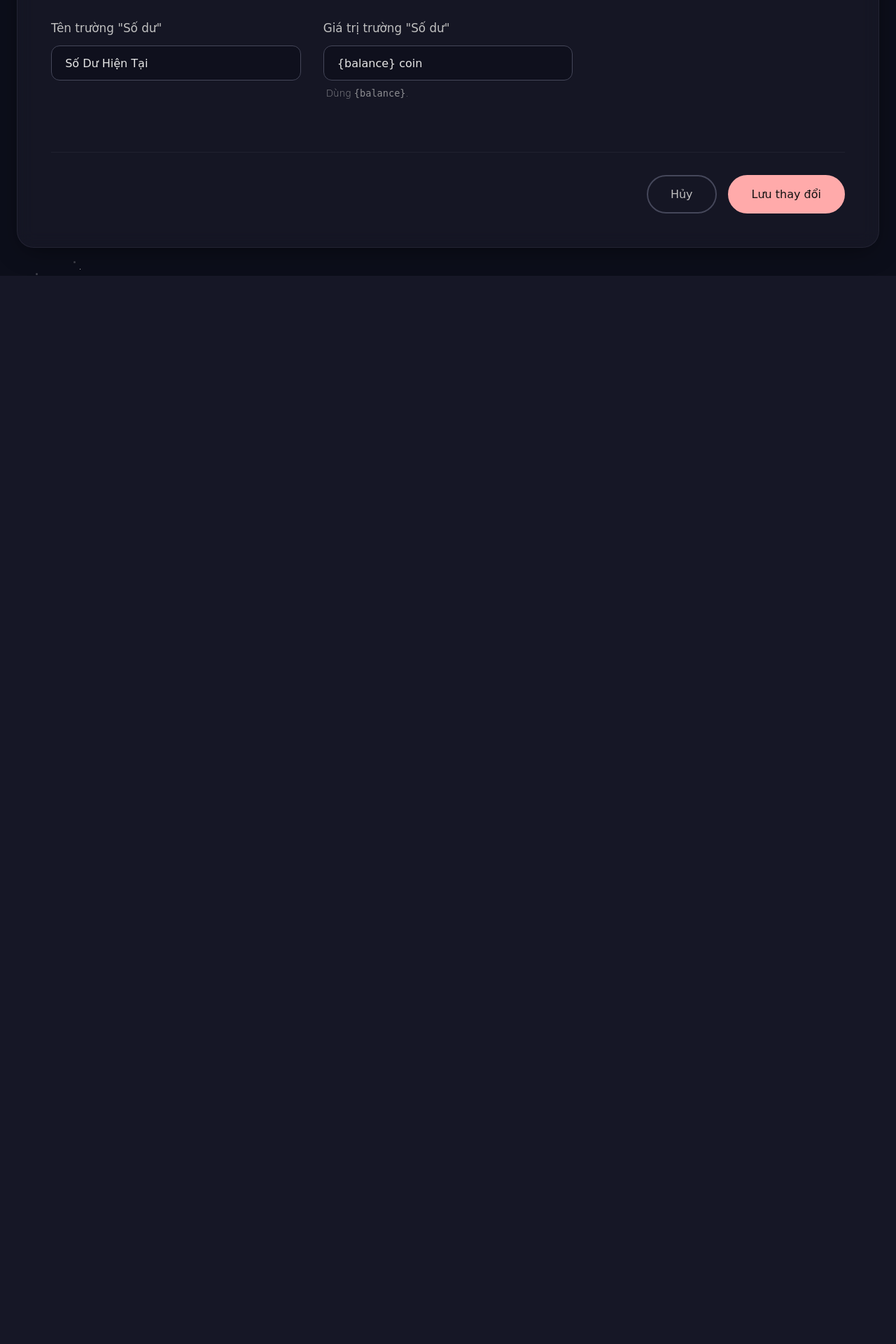
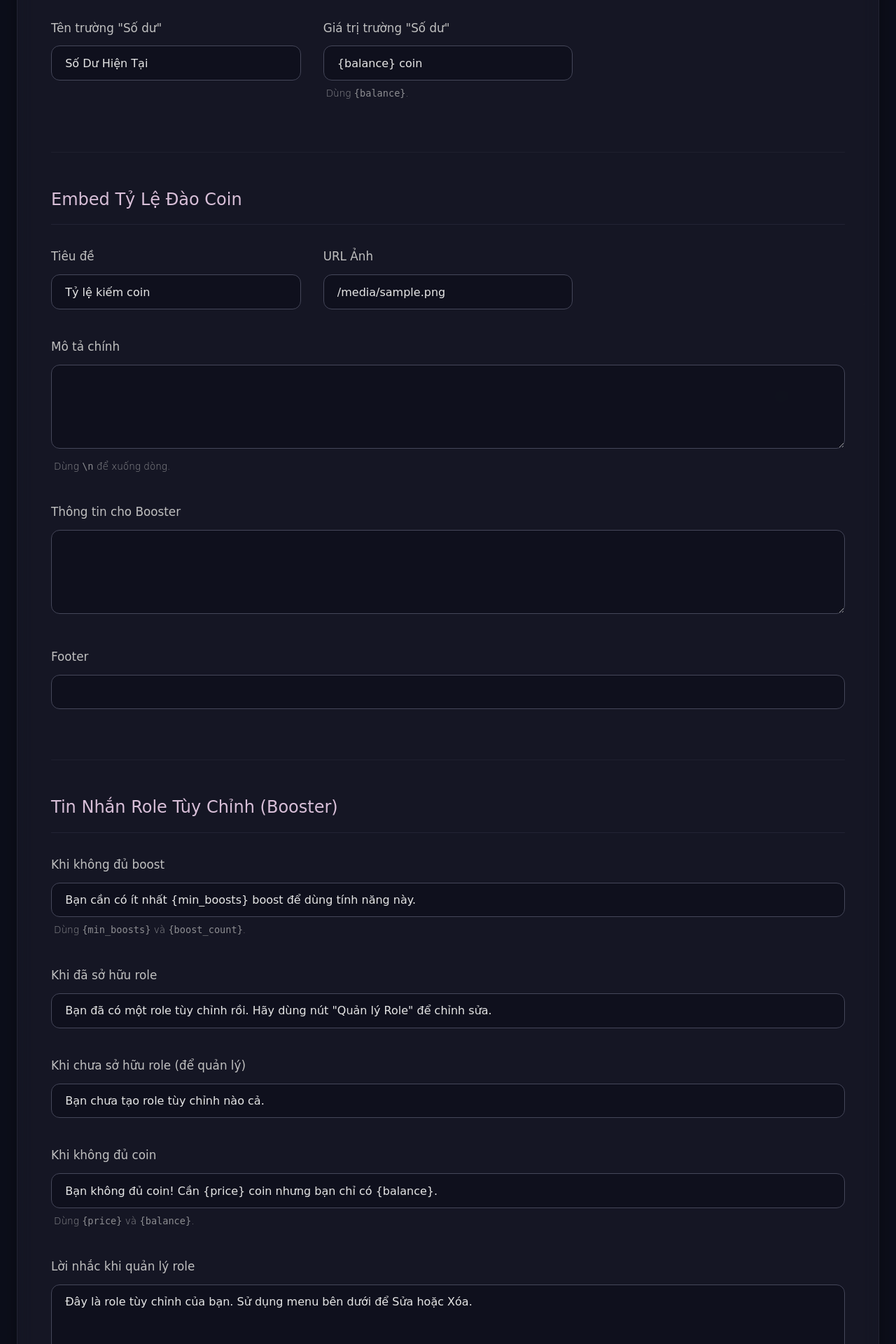
Before and after one commit to Rin1809/web_suport_discord_shop_bot, a Flask app: page /edit/1 in a window 1280 px wide, after a click on "Tin nhắn & Embeds". Shown: the part 1345-3265 px from the top of the page at 70% size. Before the commit the page ends 1739 px from the top, so only its background shows below. Run offline with Flask 3, Linux system fonts and the light colour scheme; a database or web service that is not in the repository returns one stand-in record (values such as "Sample title"); some libraries are stand-ins or nearby versions; some web fonts are replaced.

Commit message:
them quan ly tkcn va qlrcn

```diff
--- a/app.py
+++ b/app.py
@@ -7,11 +7,11 @@ from dotenv import load_dotenv
 from flask import Flask, render_template, request, redirect, url_for, flash
 from collections import defaultdict
 
-# Tai bien moi truong
+# tai env
 load_dotenv()
 
 app = Flask(__name__)
-# Can co secret key
+# can co secret key
 app.config['SECRET_KEY'] = os.urandom(24)
 
 DATABASE_URL = os.getenv("DATABASE_URL")
@@ -21,7 +21,7 @@ API_BASE_URL = "https://discord.com/api/v10"
 # --- HELPER FUNCTIONS FOR DISCORD API ---
 
 def discord_api_request(endpoint):
-    # Ham helper de goi discord api
+    # ham goi discord api
     if not BOT_TOKEN:
         return None
     headers = {"Authorization": f"Bot {BOT_TOKEN}"}
@@ -37,7 +37,7 @@ def discord_api_request(endpoint):
 
 
 def get_db_connection():
-    # Ham ket noi db
+    # ham ket noi db
     try:
         conn = psycopg2.connect(DATABASE_URL)
         return conn
@@ -46,21 +46,21 @@ def get_db_connection():
         return None
 
 def parse_form_data(form):
-    # Ham xu ly du lieu tu form phuc tap
+    # ham xu ly data form
     config = defaultdict(dict)
 
-    # Cac key don le
+    # key don le
     simple_keys = [
-        'shop_channel_id', 'leaderboard_thread_id', # Them vao day
+        'shop_channel_id', 'leaderboard_thread_id',
         'EMBED_COLOR', 'SELL_REFUND_PERCENTAGE',
         'SHOP_EMBED_THUMBNAIL_URL', 'SHOP_EMBED_IMAGE_URL',
-        'EARNING_RATES_IMAGE_URL'
+        'EARNING_RATES_IMAGE_URL' # them key moi vao day
     ]
     for key in simple_keys:
         if form.get(key):
             config[key] = form.get(key)
 
-    # Cac key long nhau
+    # key long nhau
     for key, value in form.items():
         if '[' in key and ']' in key:
             parts = key.replace(']', '').split('[')
@@ -99,7 +99,7 @@ def parse_form_data(form):
         config['SELL_REFUND_PERCENTAGE'] = float(config['SELL_REFUND_PERCENTAGE'])
 
 
-    # Ty le coin categories
+    # ty le coin categories
     cat_ids = request.form.getlist('category_rate_id[]')
     cat_msgs = request.form.getlist('category_rate_messages[]')
     cat_reacts = request.form.getlist('category_rate_reactions[]')
@@ -112,7 +112,7 @@ def parse_form_data(form):
                 "REACTIONS_PER_COIN": int(cat_reacts[i]) if cat_reacts[i] else None
             }
 
-    # Ty le coin channels
+    # ty le coin channels
     chan_ids = request.form.getlist('channel_rate_id[]')
     chan_msgs = request.form.getlist('channel_rate_messages[]')
     chan_reacts = request.form.getlist('channel_rate_reactions[]')
@@ -125,7 +125,7 @@ def parse_form_data(form):
                 "REACTIONS_PER_COIN": int(chan_reacts[i]) if chan_reacts[i] else None
             }
 
-    # QnA
+    # qna
     qna_labels = request.form.getlist('qna_label[]')
     qna_descriptions = request.form.getlist('qna_description[]')
     qna_emojis = request.form.getlist('qna_emoji[]')
@@ -143,13 +143,13 @@ def parse_form_data(form):
                 "answer_description": qna_descs[i].replace('\r\n', '\\n')
             })
 
-    # Chuyen defaultdict thanh dict bth
+    # chuyen defaultdict thanh dict bth
     return json.loads(json.dumps(config))
 
 
 @app.route('/')
 def index():
-    # Trang chu, hien thi list server
+    # trang chu
     conn = get_db_connection()
     if not conn:
         flash("Không thể kết nối đến cơ sở dữ liệu!", "danger")
@@ -184,19 +184,19 @@ def index():
 
 @app.route('/edit/<int:guild_id>', methods=['GET', 'POST'])
 def edit_config(guild_id):
-    # Trang chinh sua config
+    # trang chinh sua
     conn = get_db_connection()
     if not conn:
         flash("Không thể kết nối đến cơ sở dữ liệu!", "danger")
         return redirect(url_for('index'))
 
     if request.method == 'POST':
-        # Parse all data tu form vao 1 object
+        # parse data
         config_data_json = parse_form_data(request.form)
 
         try:
             with conn.cursor() as cur:
-                # Update 1 cot JSONB duy nhat
+                # update
                 cur.execute(
                     """
                     UPDATE guild_configs
@@ -214,9 +214,8 @@ def edit_config(guild_id):
 
         return redirect(url_for('index'))
 
-    # Xu ly GET request
+    # xu ly GET
     with conn.cursor() as cur:
-        # Chi can lay 1 cot config_data
         cur.execute("SELECT config_data FROM guild_configs WHERE guild_id = %s;", (guild_id,))
         db_result = cur.fetchone()
     conn.close()
@@ -227,7 +226,7 @@ def edit_config(guild_id):
 
     config = db_result[0] or {}
 
-    # Dam bao cac key chinh luon ton tai de tranh loi
+    # dam bao key luon ton tai
     keys_to_ensure = {
         "MESSAGES": {}, "FOOTER_MESSAGES": {},
         "CURRENCY_RATES": {"default": {}, "categories": {}, "channels": {}},
@@ -237,13 +236,13 @@ def edit_config(guild_id):
         if key not in config:
             config[key] = default_value
 
-    # Xuong dong trong text area
+    # xuong dong
     if "QNA_DATA" in config:
         for item in config["QNA_DATA"]:
             if "answer_description" in item and item["answer_description"]:
                 item["answer_description"] = item["answer_description"].replace('\\n', '\n')
 
-    # Lay thong tin tu discord api
+    # lay thong tin tu discord
     guild_details = discord_api_request(f"/guilds/{guild_id}")
     all_channels = discord_api_request(f"/guilds/{guild_id}/channels")
 
@@ -253,13 +252,9 @@ def edit_config(guild_id):
     all_channels_map = {}
 
     if all_channels:
-        # lay kenh text cho dropdown shop
         text_channels = [ch for ch in all_channels if ch['type'] == 0]
-        # lay category cho dropdown rate
         category_channels = [ch for ch in all_channels if ch['type'] == 4]
-        # lay kenh co the chat de set rate
-        rateable_channels = [ch for ch in all_channels if ch['type'] in [0, 5, 15]] # text, news, forum
-        # tao map id -> ten
+        rateable_channels = [ch for ch in all_channels if ch['type'] in [0, 5, 15]]
         all_channels_map = {str(ch['id']): ch['name'] for ch in all_channels}
 
 
@@ -270,10 +265,9 @@ def edit_config(guild_id):
         guild=guild_details,
         text_channels=text_channels,
         all_channels_map=all_channels_map,
-        category_channels=category_channels, # pass vao template
-        rateable_channels=rateable_channels   # pass vao template
+        category_channels=category_channels,
+        rateable_channels=rateable_channels
     )
 
 if __name__ == '__main__':
-    # Chay app
     app.run(debug=True, port=5001)
--- a/templates/edit_config.html
+++ b/templates/edit_config.html
@@ -64,6 +64,24 @@
                          <div class="form-group-poetic full-width"><label class="form-label-poetic">Mô tả</label><textarea class="form-control-poetic" name="MESSAGES[ACCOUNT_INFO_DESC]" rows="2">{{ config.MESSAGES.get('ACCOUNT_INFO_DESC', '') }}</textarea></div>
                         <div class="form-group-poetic"><label class="form-label-poetic">Tên trường "Số dư"</label><input type="text" class="form-control-poetic" name="MESSAGES[BALANCE_FIELD_NAME]" value="{{ config.MESSAGES.get('BALANCE_FIELD_NAME', 'Số Dư Hiện Tại') }}"></div>
                         <div class="form-group-poetic"><label class="form-label-poetic">Giá trị trường "Số dư"</label><input type="text" class="form-control-poetic" name="MESSAGES[BALANCE_FIELD_VALUE]" value="{{ config.MESSAGES.get('BALANCE_FIELD_VALUE', '{balance} coin') }}"><div class="form-text-poetic">Dùng <code>{balance}</code>.</div></div>
+                    </div>
+                    <hr/>
+                    <h5 class="form-section-title">Embed Tỷ Lệ Đào Coin</h5>
+                     <div class="form-grid">
+                        <div class="form-group-poetic"><label class="form-label-poetic">Tiêu đề</label><input type="text" class="form-control-poetic" name="MESSAGES[EARNING_RATES_TITLE]" value="{{ config.MESSAGES.get('EARNING_RATES_TITLE', 'Tỷ lệ kiếm coin') }}"></div>
+                        <div class="form-group-poetic"><label class="form-label-poetic">URL Ảnh</label><input type="url" class="form-control-poetic" name="EARNING_RATES_IMAGE_URL" value="{{ config.get('EARNING_RATES_IMAGE_URL', '') }}"></div>
+                        <div class="form-group-poetic full-width"><label class="form-label-poetic">Mô tả chính</label><textarea class="form-control-poetic" name="MESSAGES[EARNING_RATES_DESC]" rows="3">{{ config.MESSAGES.get('EARNING_RATES_DESC', '') }}</textarea><div class="form-text-poetic">Dùng <code>\n</code> để xuống dòng.</div></div>
+                        <div class="form-group-poetic full-width"><label class="form-label-poetic">Thông tin cho Booster</label><textarea class="form-control-poetic" name="MESSAGES[BOOSTER_MULTIPLIER_INFO]" rows="2">{{ config.MESSAGES.get('BOOSTER_MULTIPLIER_INFO', '') }}</textarea></div>
+                        <div class="form-group-poetic full-width"><label class="form-label-poetic">Footer</label><input type="text" class="form-control-poetic" name="FOOTER_MESSAGES[EARNING_RATES]" value="{{ config.FOOTER_MESSAGES.get('EARNING_RATES', '') }}"></div>
+                    </div>
+                    <hr/>
+                    <h5 class="form-section-title">Tin Nhắn Role Tùy Chỉnh (Booster)</h5>
+                    <div class="form-grid">
+                        <div class="form-group-poetic full-width"><label class="form-label-poetic">Khi không đủ boost</label><input type="text" class="form-control-poetic" name="MESSAGES[CUSTOM_ROLE_NO_BOOSTS]" value="{{ config.MESSAGES.get('CUSTOM_ROLE_NO_BOOSTS', 'Bạn cần có ít nhất {min_boosts} boost để dùng tính năng này.') }}"><div class="form-text-poetic">Dùng <code>{min_boosts}</code> và <code>{boost_count}</code>.</div></div>
+                        <div class="form-group-poetic full-width"><label class="form-label-poetic">Khi đã sở hữu role</label><input type="text" class="form-control-poetic" name="MESSAGES[CUSTOM_ROLE_ALREADY_OWNED]" value="{{ config.MESSAGES.get('CUSTOM_ROLE_ALREADY_OWNED', 'Bạn đã có một role tùy chỉnh rồi. Hãy dùng nút "Quản lý Role" để chỉnh sửa.') }}"></div>
+                        <div class="form-group-poetic full-width"><label class="form-label-poetic">Khi chưa sở hữu role (để quản lý)</label><input type="text" class="form-control-poetic" name="MESSAGES[CUSTOM_ROLE_NOT_OWNED]" value="{{ config.MESSAGES.get('CUSTOM_ROLE_NOT_OWNED', 'Bạn chưa tạo role tùy chỉnh nào cả.') }}"></div>
+                        <div class="form-group-poetic full-width"><label class="form-label-poetic">Khi không đủ coin</label><input type="text" class="form-control-poetic" name="MESSAGES[CUSTOM_ROLE_NO_COIN]" value="{{ config.MESSAGES.get('CUSTOM_ROLE_NO_COIN', 'Bạn không đủ coin! Cần {price} coin nhưng bạn chỉ có {balance}.') }}"><div class="form-text-poetic">Dùng <code>{price}</code> và <code>{balance}</code>.</div></div>
+                        <div class="form-group-poetic full-width"><label class="form-label-poetic">Lời nhắc khi quản lý role</label><textarea class="form-control-poetic" name="MESSAGES[CUSTOM_ROLE_MANAGE_PROMPT]" rows="2">{{ config.MESSAGES.get('CUSTOM_ROLE_MANAGE_PROMPT', 'Đây là role tùy chỉnh của bạn. Sử dụng menu bên dưới để Sửa hoặc Xóa.') }}</textarea></div>
                     </div>
                 </div>
 
```
